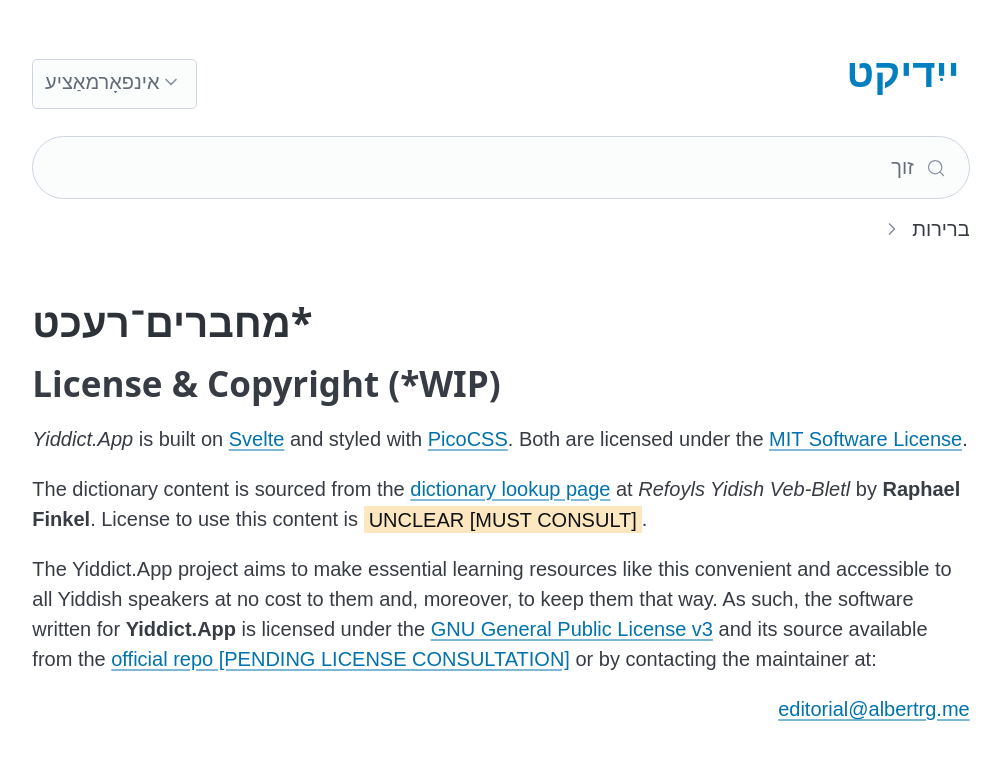
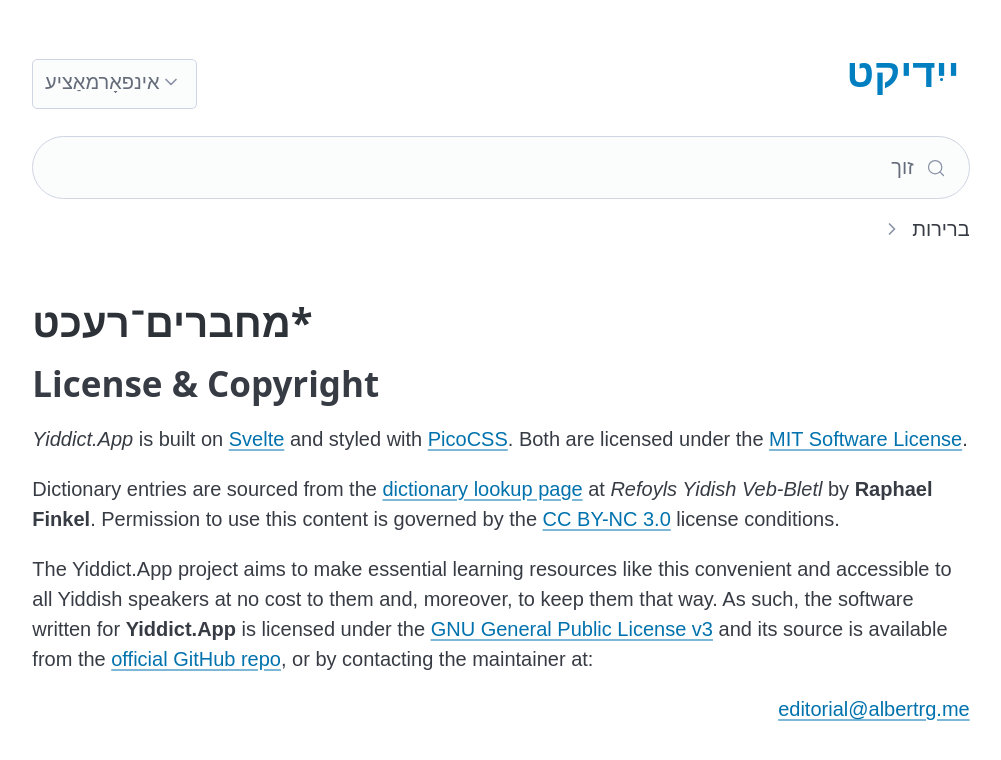
Before and after one commit to dsifriend/yiddict, a SvelteKit app: page /license in a window 1280 px wide. Shown: the top 760 px of the page, without its empty margins (139-1140 px from the left). Built offline with nearby package versions, Linux system fonts and the light colour scheme.

Commit message:
Updated License

```diff
--- a/src/routes/license/+page.svelte
+++ b/src/routes/license/+page.svelte
@@ -1,25 +1,28 @@
 <main dir="ltr">
 	<h1>מחברים־רעכט*</h1>
-	<h2>License & Copyright (*WIP)</h2>
+	<h2>License & Copyright</h2>
 	<p>
 		<em>Yiddict.App</em> is built on <a href="https://svelte.dev">Svelte</a> and styled with
 		<a href="https://picocss.com">PicoCSS</a>. Both are licensed under the
 		<a href="https://opensource.org/license/mit">MIT Software License</a>.
 	</p>
 	<p>
-		The dictionary content is sourced from the <a
+		Dictionary entries are sourced from the <a
 			href="https://www.cs.uky.edu/~raphael/yiddish/dictionary.cgi">dictionary lookup page</a
 		>
-		at <em>Refoyls Yidish Veb-Bletl</em> by <strong>Raphael Finkel</strong>. License to use this
-		content is <mark>UNCLEAR [MUST CONSULT]</mark>.
+		at <em>Refoyls Yidish Veb-Bletl</em> by <strong>Raphael Finkel</strong>. Permission to use this
+		content is governed by the
+		<a href="https://creativecommons.org/licenses/by-nc/3.0/">CC BY-NC 3.0</a>
+		license conditions.
 	</p>
 	<p>
 		The Yiddict.App project aims to make essential learning resources like this convenient and
 		accessible to all Yiddish speakers at no cost to them and, moreover, to keep them that way. As
 		such, the software written for <strong>Yiddict.App</strong> is licensed under the
-		<a href="https://www.gnu.org/licenses/gpl-3.0.html">GNU General Public License v3</a> and its
-		source available from the <a href="#">official repo [PENDING LICENSE CONSULTATION]</a>
-		or by contacting the maintainer at:
+		<a href="https://www.gnu.org/licenses/gpl-3.0.html">GNU General Public License v3</a>
+		and its source is available from the
+		<a href="https://github.com/dsifriend/yiddict">official GitHub repo</a>, or by contacting the
+		maintainer at:
 	</p>
 	<address style="text-align: right;">
 		<a href="mailto:editorial@albertrg.me">editorial@albertrg.me</a>
```
